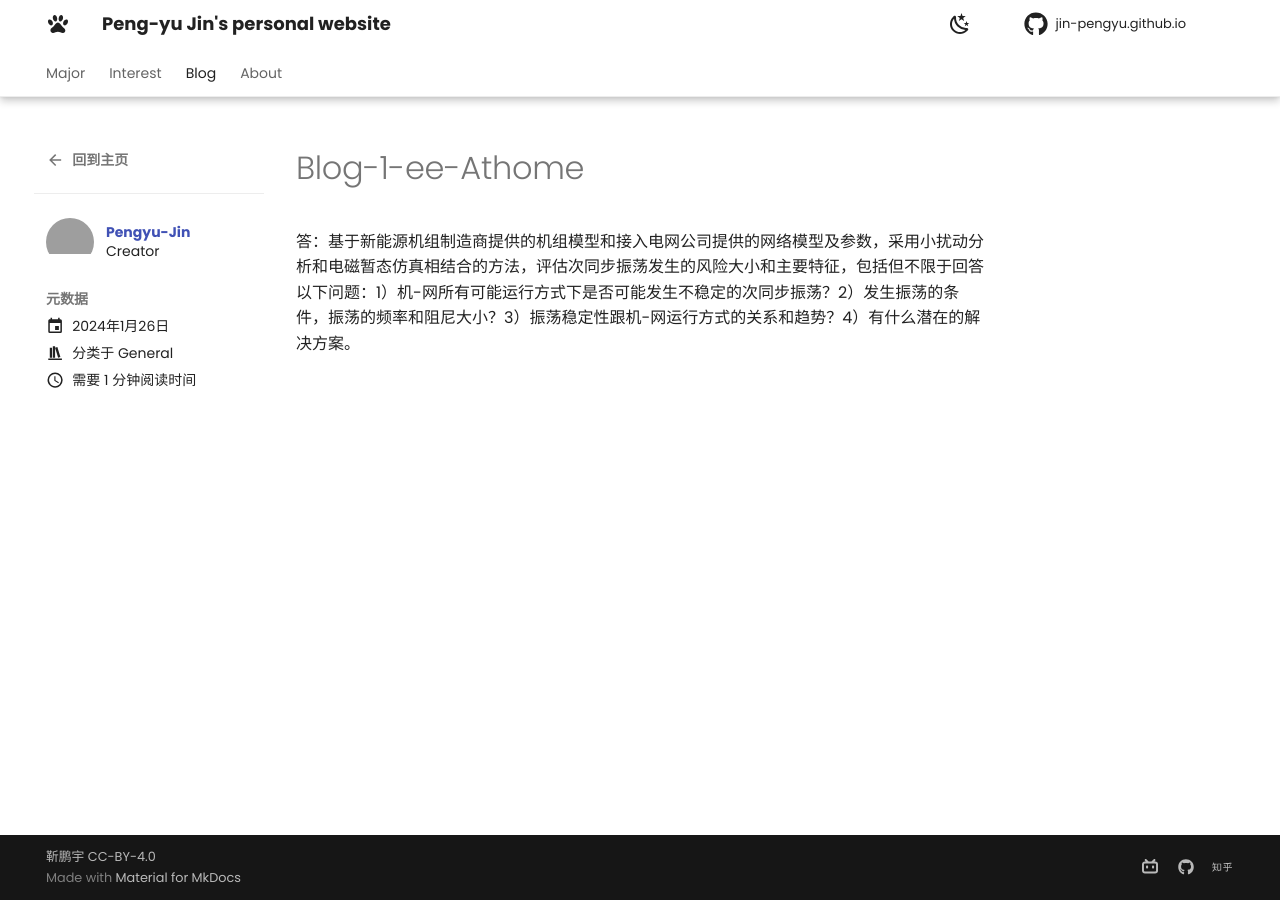
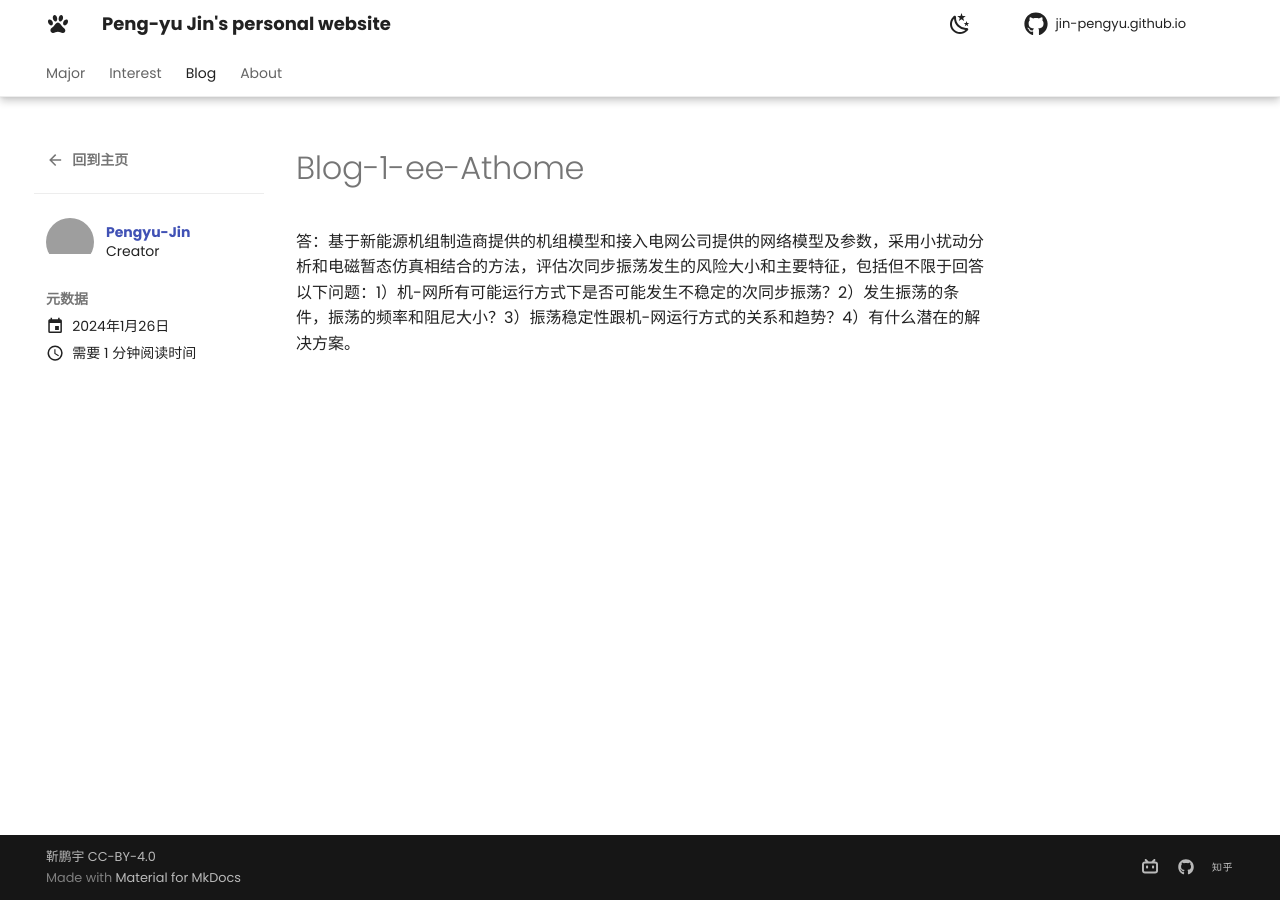
Before and after one commit to Pengyu-Jin/Pengyu-Jin.github.io, an MkDocs documentation site: the page built from docs/blog/posts/index.md, in a window 1280 px wide. Built offline with MkDocs 1.6.1 and Material for MkDocs 9.7.7, drawn with Linux system fonts in a browser that asks for light colours; comment, search, counter and statistics services are not loaded; grey boxes are pictures that could not be loaded.

Commit message:
style change 346

```diff
--- a/docs/blog/posts/index.md
+++ b/docs/blog/posts/index.md
@@ -4,9 +4,7 @@
 authors: [Pengyu-Jin]
 slug: Blog-1-ee-Athome
 description: >
-  Share the love – We can do this. - Steve Jobs
-categories:
-  - General
+  Share the love – We can do this.Steve Jobs
 ---
 
 Q: 什么叫次同步振荡风险评估？
```
